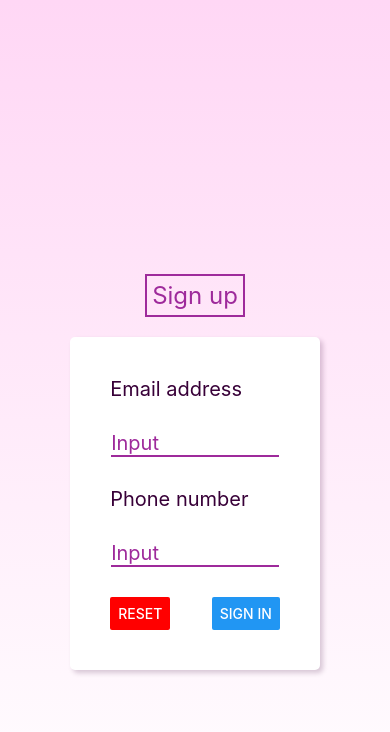
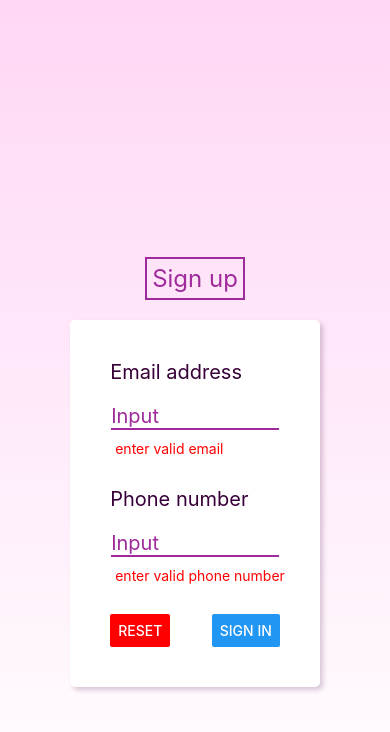
Before and after one commit to Bingbingzz/CS5520_Mobile, a React Native app: screen / in a window 390 px wide. Both pictures are taken after a click on the button "SIGN IN". Shown: the top 732 px of the page. Built offline with nearby package versions, Linux system fonts and the light colour scheme.

Commit message:
add prompt message to onvalid input

```diff
--- a/components/Input.js
+++ b/components/Input.js
@@ -36,7 +36,7 @@ const styles=StyleSheet.create({
         borderBottomColor: colors.primary,
         borderBottomWidth: 2,
         width: "80%",
-        marginVertical: 10,
+        // marginVertical: 10,
       }
 
 })
--- a/screens/StartingScreen.js
+++ b/screens/StartingScreen.js
@@ -13,24 +13,33 @@ export default function StartingScreen() {
   // const [enteredText, setEnteredText] = useState("");
   const [email, setEmail] = useState("");
   const [phone, setPhone] = useState("");
+  const [errorEmail, setErrorEmail] = useState('');
+  const [errorPhone, setErrorPhone] = useState('');
   const onSignIn = (e) => {
     const emailFlag = checkEmail(email);
     const numberFlag = checkNumber(phone);
 
+
     if (emailFlag) {
-      console.log(true)
+      setErrorEmail("");
     }
     else {
-      console.log(false)
+      setErrorEmail("enter valid email");
+      console.log("email valid");
+
     }
 
     if (numberFlag) {
-      console.log(true)
+      setErrorPhone("");
     }
     else {
-      console.log(false)
+      setErrorPhone("enter valid phone number");
+    }
+  }
 
-    }
+  const onReset=(e)=>{
+    setEmail('');
+    setPhone('');
   }
 
   function changeEmail(enteredEmail){
@@ -42,7 +51,7 @@ export default function StartingScreen() {
   }
 
   function checkEmail(text) {
-    console.log(text);
+    console.log("email: ", text);
     if (/^\w+([-+.']\w+)*@\w+([-.]\w+)*\.\w+([-.]\w+)*$/.test(text)) {
       return true;
     }
@@ -62,17 +71,16 @@ export default function StartingScreen() {
       <Header appName="Sign up"/>
       <Card style={styles.cardContainer}>
         <Lable>Email address</Lable>
-        <Input sendChangedText={changeEmail}
-
-
-        />
+        <Input sendChangedText={changeEmail}/>
+        {errorEmail !== '' && <Text style={styles.message}>{errorEmail}</Text>}
         <Lable>Phone number</Lable>
         <Input sendChangedText={changePhone}/>
+        {errorPhone !== '' && <Text style={styles.message}>{errorPhone}</Text>}
         <View style={styles.buttonContainer}>
           <Button title="Reset" color={colors.errorColor}
+            onPress={onReset}
               />
           <Button title="Sign in"
-                // check if it is valid input
                 // if valid save the data and return to the confirm screen
                 onPress={onSignIn}
               />
@@ -114,5 +122,9 @@ const styles = StyleSheet.create({
 
   message:{
     color: colors.errorColor,
+    alignItems:'center',
+    justifyContent: 'center',
+    padding:10,
+    marginLeft: 15,
   },
 });
```
